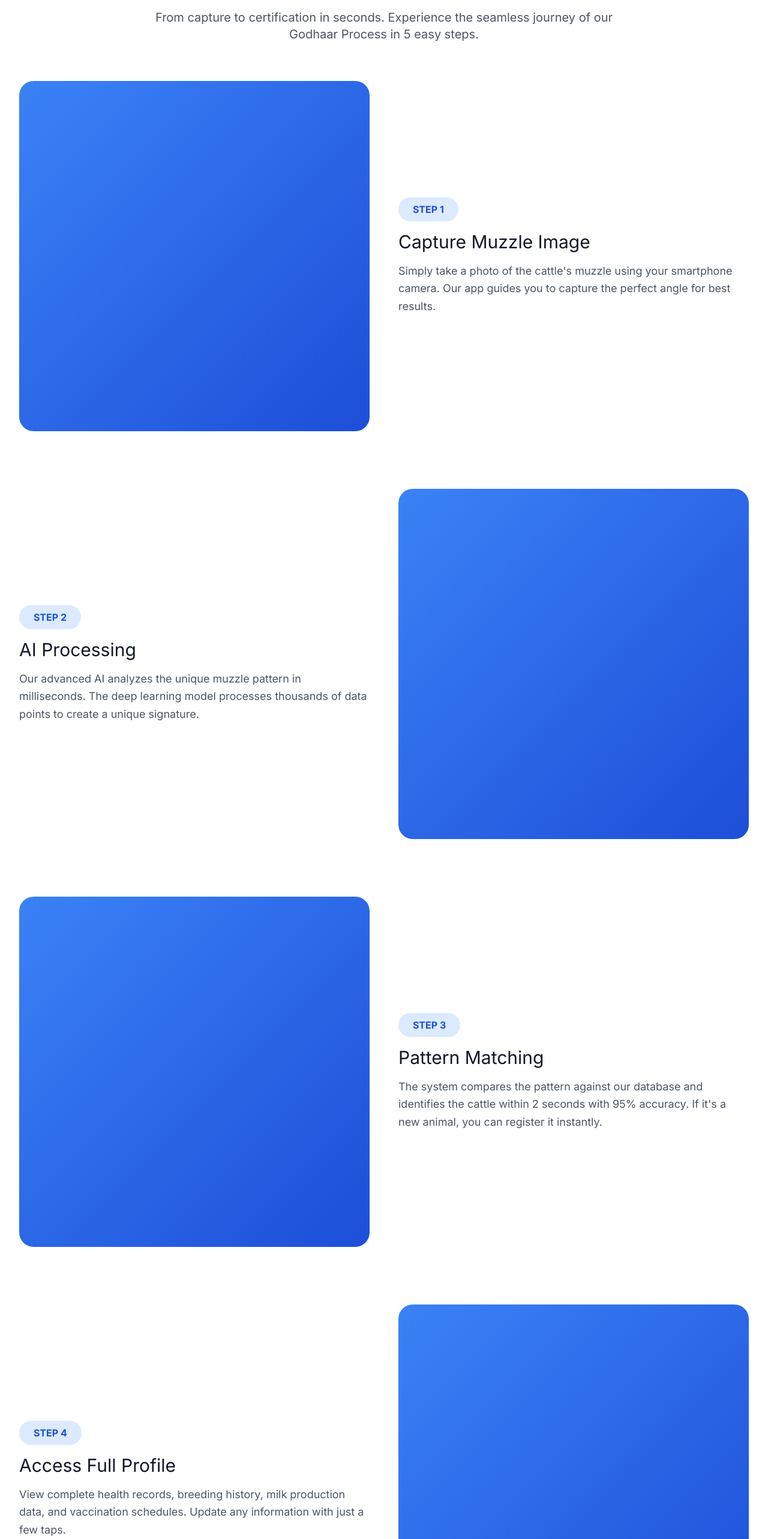
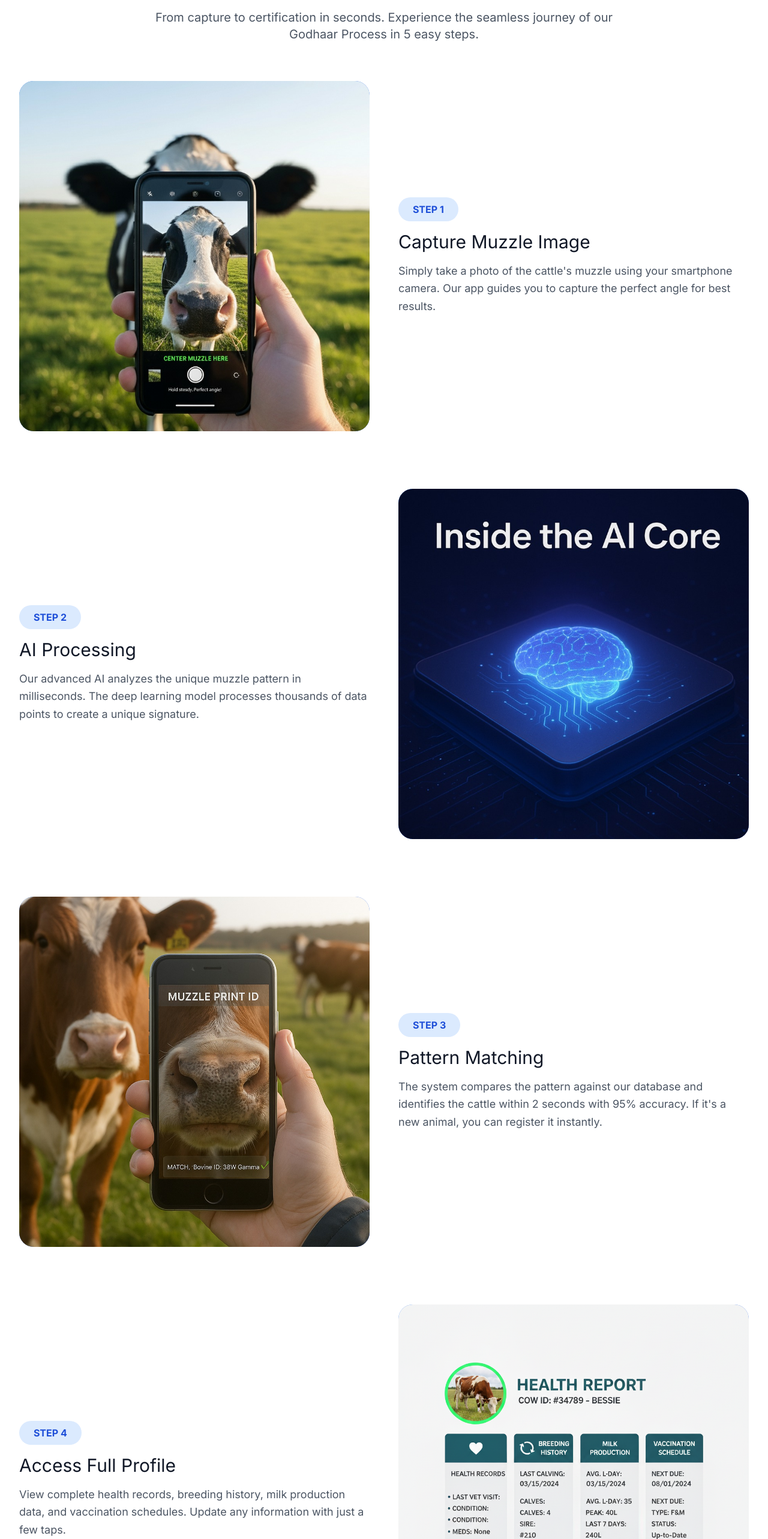
Before and after one commit to aviaraai/aviaraai-website, a Next.js app: page /projects/godhaar in a window 1280 px wide. Shown: the part 3440-6006 px from the top of the page at 60% size. Built offline with nearby package versions, Linux system fonts and the light colour scheme; no server answers.

Commit message:
Godhaar page image update

```diff
--- a/app/projects/godhaar/page.js
+++ b/app/projects/godhaar/page.js
@@ -260,7 +260,7 @@ export default function GodhaarPage() {
           <div className="space-y-24">
             {/* STEP 1 - IMAGE LEFT, TEXT RIGHT */}
             <div className="grid md:grid-cols-2 gap-12 items-center">
-              <div className="bg-gradient-to-br from-blue-500 to-blue-700 rounded-3xl overflow-hidden aspect-square">
+              <div className="bg-gradient-to-br from-blue-500 to-blue-700 rounded-3xl overflow-hidden aspect-square relative">
                 <Image
                   src="/capture_muzzle.jpeg"
                   alt="Capture Muzzle"
@@ -302,7 +302,7 @@ export default function GodhaarPage() {
                 </p>
               </div>
               <div className="order-1 md:order-2">
-                <div className="bg-gradient-to-br from-blue-500 to-blue-700 rounded-3xl overflow-hidden aspect-square">
+                <div className="bg-gradient-to-br from-blue-500 to-blue-700 rounded-3xl overflow-hidden aspect-square relative">
                   <Image
                   src="/aipowered.jpeg"
                   alt="AI Processing"
@@ -318,7 +318,7 @@ export default function GodhaarPage() {
 
             {/* STEP 3 - IMAGE LEFT, TEXT RIGHT */}
             <div className="grid md:grid-cols-2 gap-12 items-center">
-              <div className="bg-gradient-to-br from-blue-500 to-blue-700 rounded-3xl overflow-hidden aspect-square">
+              <div className="bg-gradient-to-br from-blue-500 to-blue-700 rounded-3xl overflow-hidden aspect-square relative">
                 <Image
                   src="/print_matching.jpeg"
                   alt="Pattern Matching"
@@ -360,7 +360,7 @@ export default function GodhaarPage() {
                 </p>
               </div>
               <div className="order-1 md:order-2">
-                <div className="bg-gradient-to-br from-blue-500 to-blue-700 rounded-3xl overflow-hidden aspect-square">
+                <div className="bg-gradient-to-br from-blue-500 to-blue-700 rounded-3xl overflow-hidden aspect-square relative">
                   <Image
                   src="/view_profile.png"
                   alt="View Profile"
@@ -377,7 +377,7 @@ export default function GodhaarPage() {
             {/* STEP 5 - IMAGE LEFT, TEXT RIGHT */}
             <div className="grid md:grid-cols-2 gap-12 items-center">
               <div>
-                <div className="bg-gradient-to-br from-blue-500 to-blue-700 rounded-3xl overflow-hidden aspect-square">
+                <div className="bg-gradient-to-br from-blue-500 to-blue-700 rounded-3xl overflow-hidden aspect-square relative">
                   <Image
                   src="/godhaar_card.jpeg"
                   alt="Digital Certification"
```
Lines whose indentation alone changed are shown as unchanged.
